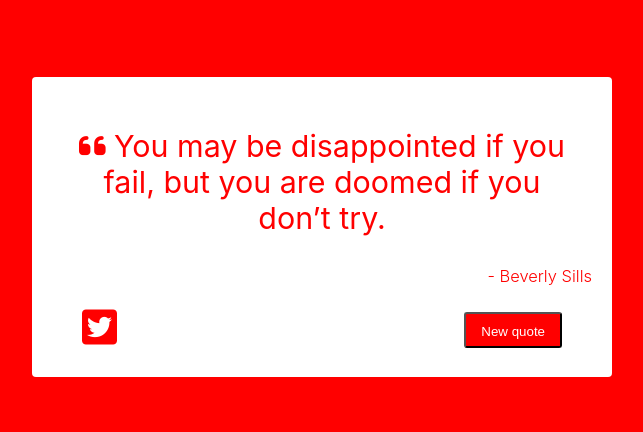
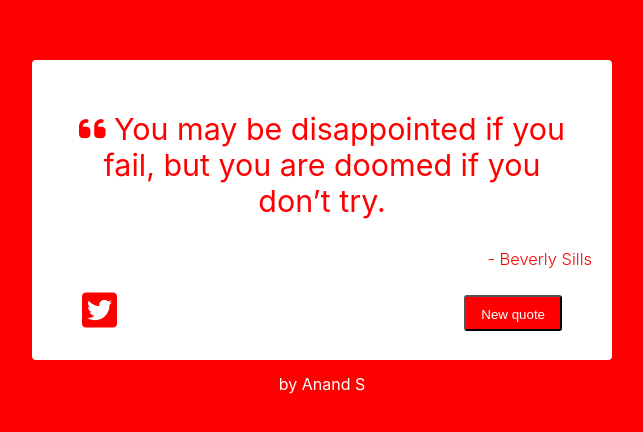
Before and after one commit to anandxs/random-quote-machine, a React (Create React App) app: page / in a window 1280 px wide. Shown: the part 174-606 px from the top of the page, without its empty margins (318-961 px from the left). Built offline with nearby package versions, Linux system fonts and the light colour scheme.

Commit message:
added contact detail

```diff
--- a/src/App.css
+++ b/src/App.css
@@ -10,6 +10,22 @@
   justify-content: center;
   align-items: center;
 }
+
+#main {
+  display: flex;
+  flex-direction: column;
+  align-items: center;
+  gap: 14px;
+}
+
+#contact-section {
+  color: #fff;
+}
+
+ #contact {
+  color: #fff;
+  text-decoration: none;
+ }
 
 #wrapper {
   background-color: #fff;
--- a/src/App.js
+++ b/src/App.js
@@ -3,7 +3,12 @@ import './App.css';
 
 function App() {
   return (
-    <QuoteMachine />
+    <div id='main'>
+      <QuoteMachine />
+      <div id='contact-section'>
+        by <a id='contact' href='https://github.com/anandxs' target='_blank'>Anand S</a>
+      </div>
+    </div>
   );
 }
 
```
